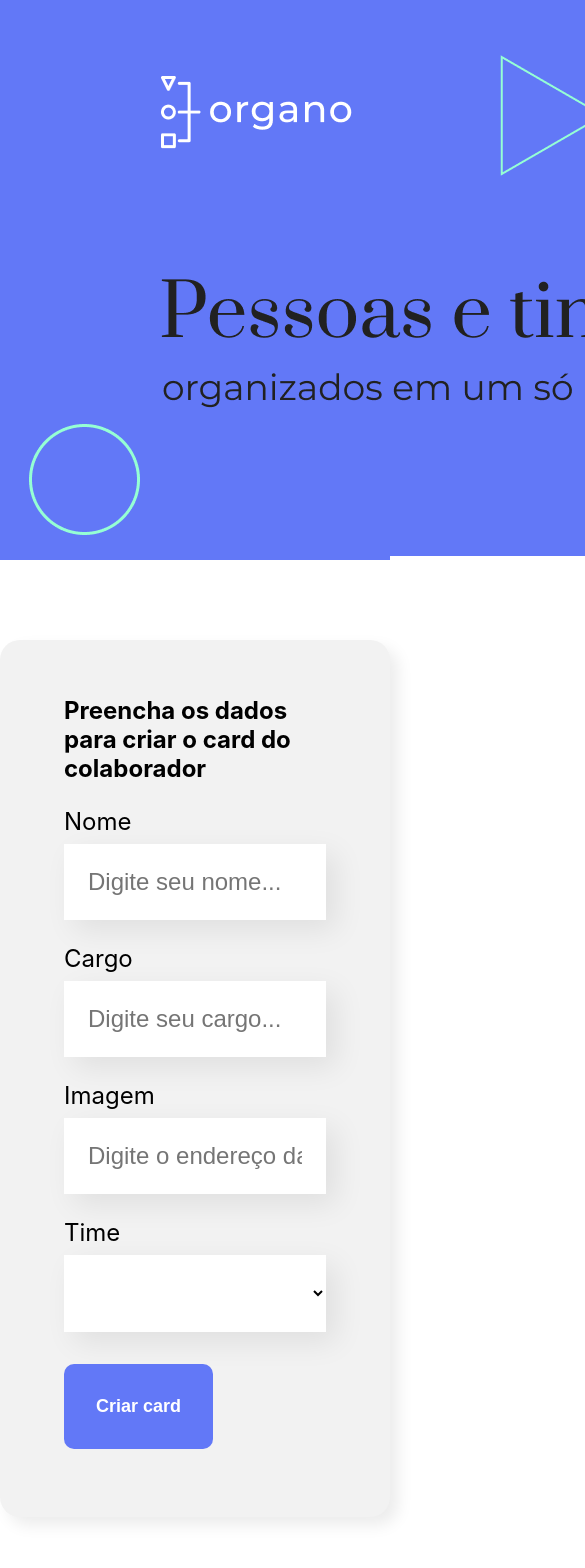
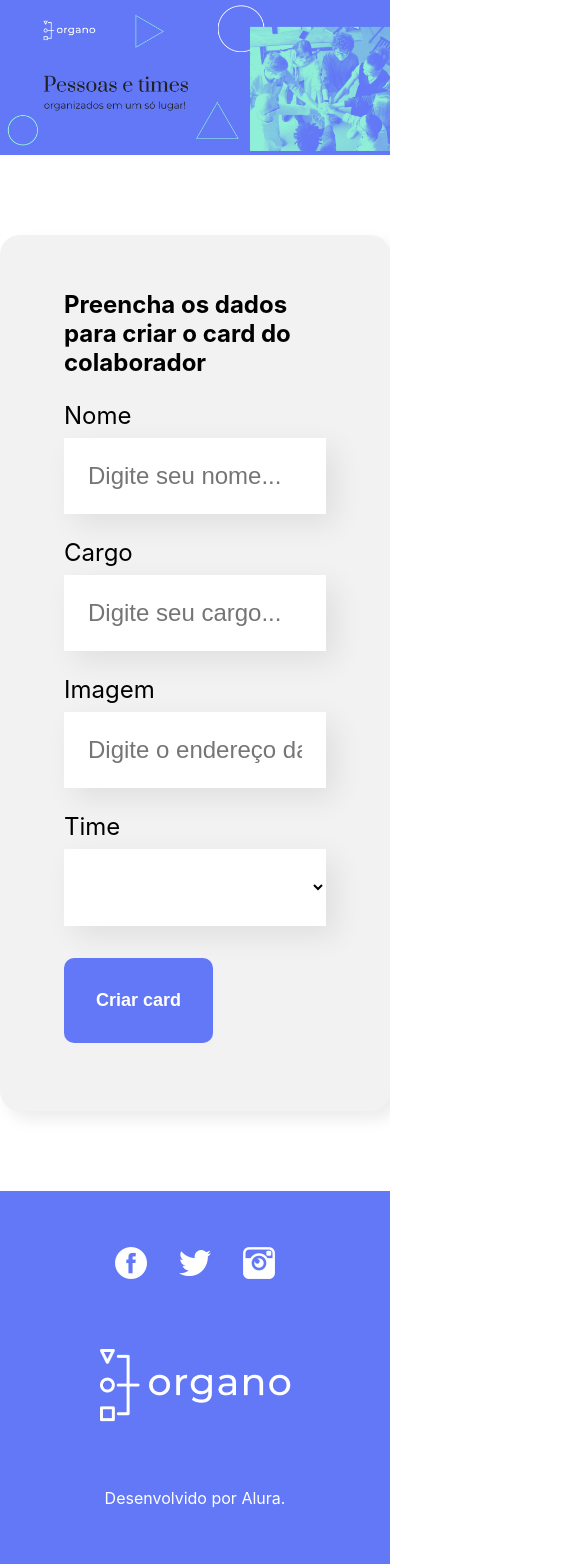
Before and after one commit to rogerdgela/organo, a React (Create React App) app: page / in a window 390 px wide. Shown: the top 1568 px of the page, 585 px wide, since content can reach past the window. Built offline with nearby package versions, Linux system fonts and the light colour scheme.

Commit message:
Adicionando responsividade

```diff
--- a/src/componentes/Banner/Banner.css
+++ b/src/componentes/Banner/Banner.css
@@ -3,6 +3,7 @@
     text-align: center;
 }
 
-.banner image {
-    max-width: 100%;
+.banner img {
+    width: 100%;
+    max-width: 800px;
 }
--- a/src/componentes/Banner/Banner.js
+++ /dev/null
@@ -1,9 +0,0 @@
-import "./Banner.css"
-
-export const Banner = () => {
-    return (
-        <header className="banner">
-            <img src="/imagens/banner.png" alt="O banner Principal" />
-        </header>
-    )
-}
--- a/src/componentes/Banner/index.js
+++ b/src/componentes/Banner/index.js
@@ -1,3 +1,11 @@
-import { Banner } from "./Banner"
+import "./Banner.css"
+
+const Banner = () => {
+    return (
+        <header className="banner">
+            <img src="/imagens/banner.png" alt="O banner Principal" />
+        </header>
+    )
+}
 
 export default Banner
--- a/src/componentes/Rodape/Rodape.css
+++ b/src/componentes/Rodape/Rodape.css
@@ -1,17 +1,47 @@
 .footer {
     background: #6278F7;
     color: #FFF;
-    padding: 80px;
+    padding: 40px 0;
     display: flex;
+    justify-content: center;
+    align-items: center;
+}
+
+.footer .elements {
+    width: 100%;
+    max-width: 800px;
+    display: flex;
+    align-items: center;
     justify-content: space-between;
-    align-items: center;
+    flex-wrap: wrap;
+    gap: 50px;
 }
 
 .footer ul li {
     display: inline-block;
     margin-right: 32px;
+    padding: 0;
+    text-align: center;
 }
 
 .footer ul li:last-child {
     margin-right: 0;
 }
+
+.footer ul {
+    margin-left: 0;
+}
+
+/* media queries */
+@media (max-width: 425px) {
+    .footer section {
+        display: flex;
+        justify-content: center;
+        align-items: center;
+        width: 100%;
+    }
+
+    .footer ul {
+        padding: 0;
+    }
+}
--- a/src/componentes/Rodape/index.js
+++ b/src/componentes/Rodape/index.js
@@ -3,6 +3,7 @@ import './Rodape.css'
 const Rodape = () => {
     return (
         <footer className="footer">
+            <div className="elements">
                 <section>
                     <ul>
                         <li>
@@ -22,14 +23,17 @@ const Rodape = () => {
                         </li>
                     </ul>
                 </section>
+
                 <section>
                     <img src="/imagens/logo.png" alt="" />
                 </section>
+
                 <section>
                     <p>
                         Desenvolvido por Alura.
                     </p>
                 </section>
+            </div>
         </footer>
     )
 }
```
Also changed, not shown: 1 other file (tests, documents, lock files or other folders). Lines whose indentation alone changed are shown as unchanged.
